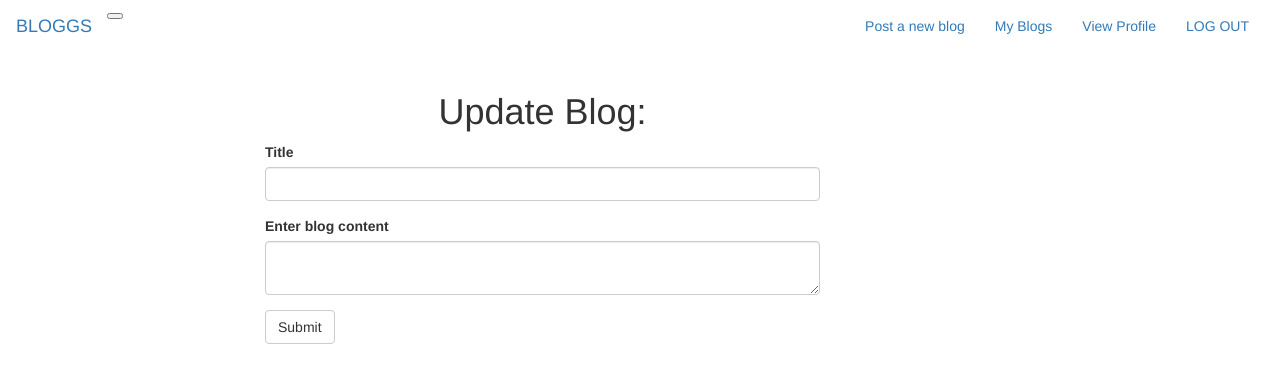
After one commit to Abdihakim-Muhumed/my-blogs, a Flask app: page /blog/update/1 in a window 1280 px wide. The commit adds this page. Shown: the top 383 px of the page. Run offline with Flask 2, Linux system fonts and the light colour scheme; the visitor is signed in with stand-in values (Sample User, id 1); data comes from the database, SQL or seed files in the repository; data that the repository does not hold is empty; some libraries are stand-ins or nearby versions.

Commit message:
Added update blog functionality

```diff
--- a/app/main/forms.py
+++ b/app/main/forms.py
@@ -9,7 +9,10 @@ class BlogPostForm(FlaskForm):
     blog_title = StringField('Title', validators = [Required()])
     blog_content = TextAreaField("Enter blog content", validators = [Required()])
     submit = SubmitField('Submit')
-
+class UpdateBlogForm(FlaskForm):
+    blog_title = StringField('Title', validators = [Required()])
+    blog_content = TextAreaField("Enter blog content", validators = [Required()])
+    submit = SubmitField('Submit')
 class CommentForm(FlaskForm):
     description = TextAreaField('Add a comment:', validators = [Required()])
     submit = SubmitField('Submit')
--- a/app/main/views.py
+++ b/app/main/views.py
@@ -3,7 +3,7 @@ from . import main
 from flask_login import login_required,current_user
 from ..models import User,Blog,Comment
 from .. import db
-from .forms import BlogPostForm,CommentForm,EditProfileForm
+from .forms import BlogPostForm,CommentForm,EditProfileForm,UpdateBlogForm
 from ..email import mail_message
 
 @main.route('/')
@@ -27,8 +27,8 @@ def new_blog():
     form = BlogPostForm()
 
     if form.validate_on_submit():
-        blog_title = form. blog_title.data
-        blog_content = form. blog_content.data
+        blog_title = form.blog_title.data
+        blog_content = form.blog_content.data
 
 
         # Updated  blog instance
@@ -49,6 +49,24 @@ def new_blog():
     title = 'New blog'
     return render_template('new_blog.html',title = title,form = form)
 
+@main.route('/blog/update/<blog_id>',methods=['GET','POST'])
+@login_required
+def update_blog(blog_id):
+    blog = Blog.query.filter_by(id=blog_id).first()
+    form = UpdateBlogForm()
+
+    if form.validate_on_submit():
+        blog_title = form.blog_title.data
+        blog_content = form.blog_content.data
+
+        #update blog
+        blog.title=blog_title
+        blog.content = blog_content
+        db.session.commit()
+
+        return redirect(url_for('.view_blog',blog_id = blog.id))
+    return render_template('update_blog.html',form=form)
+
 @main.route('/comment/delete/<comment_id>', methods =['GET', 'POST'])
 @login_required
 def delete_comment(comment_id):
@@ -63,7 +81,7 @@ def delete_comment(comment_id):
 @main.route('/blog/view/<blog_id>', methods=['GET', 'POST'])
 def view_blog(blog_id):
     blog=Blog.query.filter_by(id= blog_id).first()
-
+    user = User.query.filter_by(id=blog.user_id).first()
     comments = Comment.get_comments(blog_id)
     comment_form = CommentForm()
     if current_user.is_authenticated:
@@ -78,7 +96,7 @@ def view_blog(blog_id):
             return redirect(url_for('.view_blog', blog_id= blog_id))
         comments = Comment.get_comments(blog_id)
 
-    return render_template('blog.html',  blog= blog, comments=comments,  blog_id= blog.id, comment_form = comment_form)
+    return render_template('blog.html',  blog= blog, comments=comments,  blog_id= blog.id, comment_form = comment_form, user = user)
 
 @main.route('/user/<uname>/update',methods = ['GET','POST'])
 @login_required
--- /dev/null
+++ b/app/templates/update_blog.html
@@ -0,0 +1,21 @@
+{% extends 'base.html'%}
+{% import "bootstrap/wtf.html" as wtf %}
+{% block content %}
+<div class="container">
+    <div class="row border boder-dark ">
+        <div class="col-md-2"></div>
+        <div class="col-md-6">
+            <div class="card">
+                <div class="card-header">
+                    <h1 class="text-center mt-2">Update Blog:</h1>
+                </div>
+                <div class="card-body">
+                    {{ wtf.quick_form(form) }}
+                </div>
+            </div>
+        </div>
+        <div class="col-md-2"></div>
+    </div>
+</div>
+
+{% endblock %}
```
Also changed, not shown: app/templates/blog.html (+12 -0 lines).
